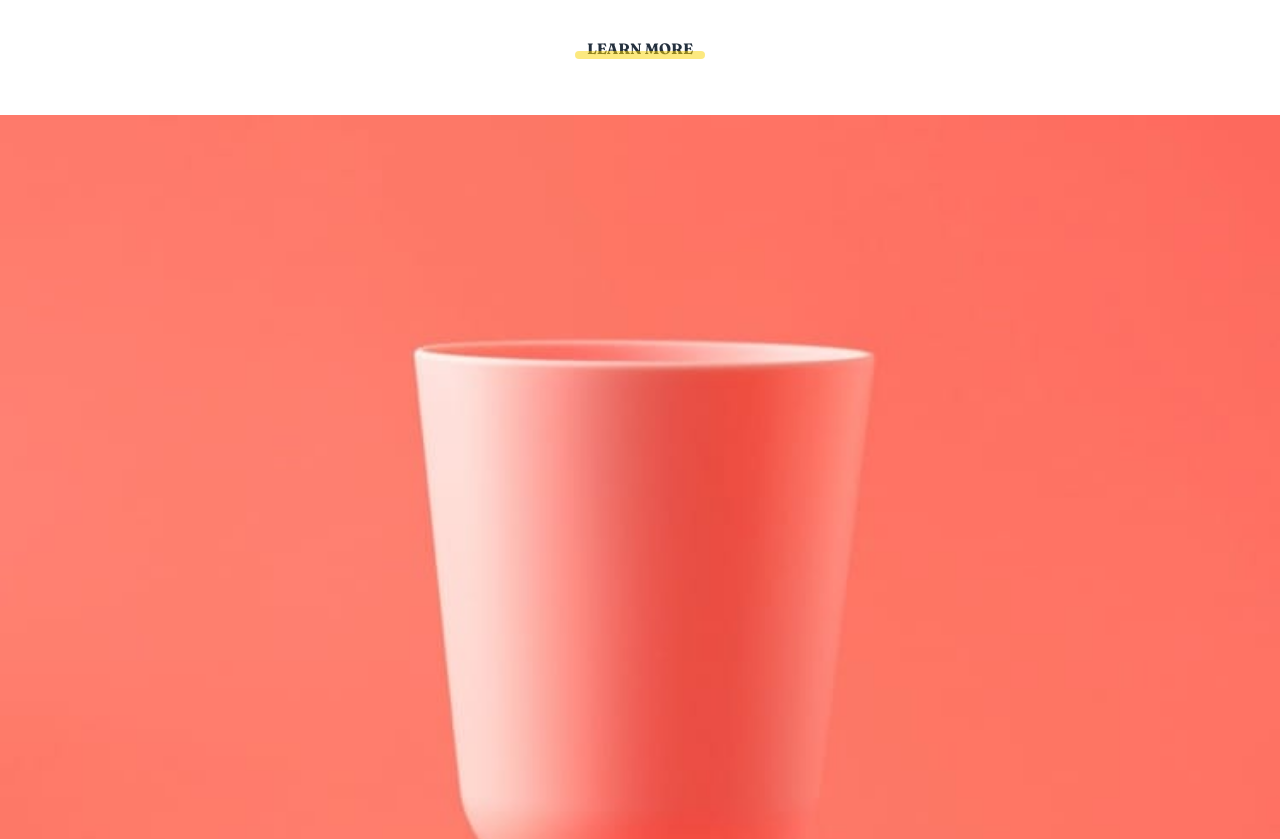
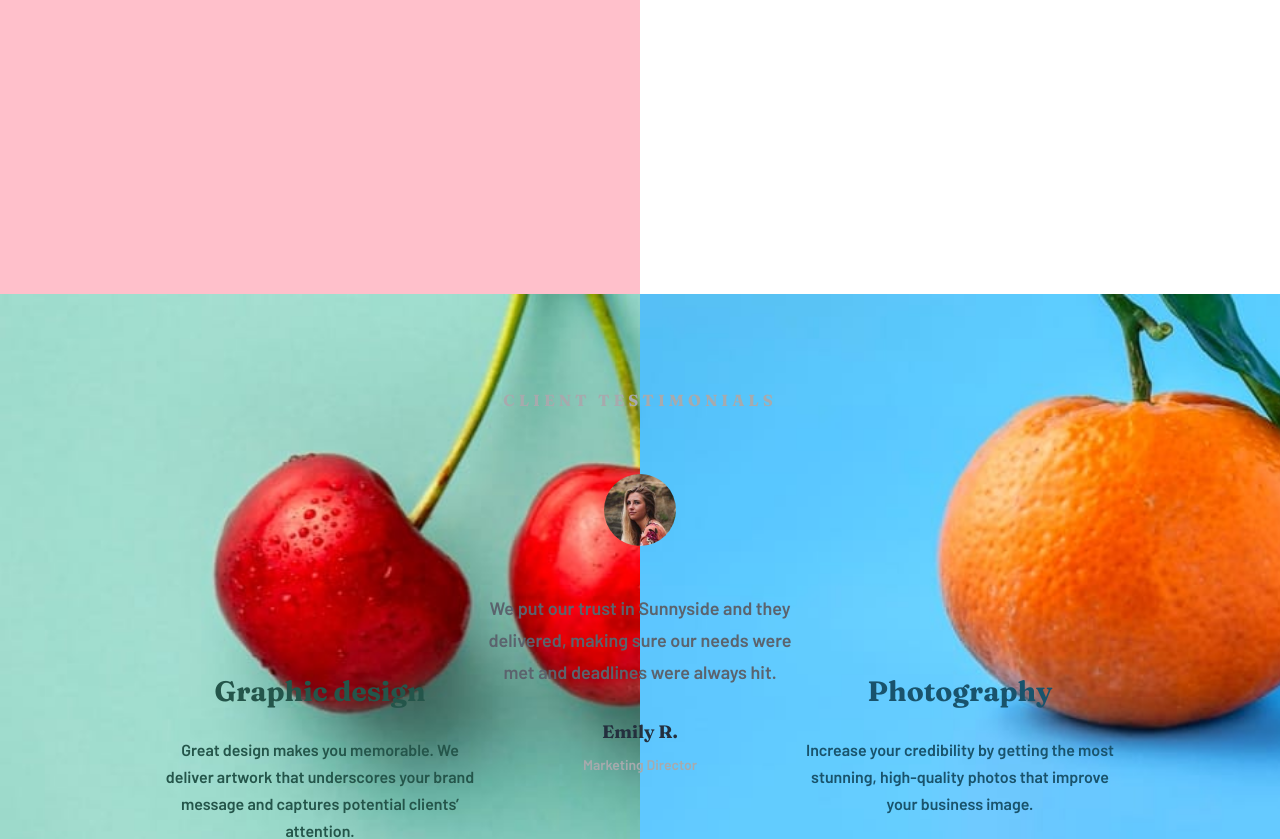
Before and after one commit to ltc870/sunnysideagencylandingpage, a React (Vite) app: page / in a window 1280 px wide. Shown: the part 1870-2709 px from the top of the page. Built offline with nearby package versions, Linux system fonts and the light colour scheme.

Commit message:
added styles to main section of page

```diff
--- a/src/components/Main.module.css
+++ b/src/components/Main.module.css
@@ -118,3 +118,31 @@
     margin: 0 auto;
     padding-top: 2em;
 }
+
+@media (min-width: 800px) {
+    .main {
+        display: grid;
+        grid-template-columns: repeat(2, 50%);
+        grid-template-rows: repeat(3, 50%);
+    }
+
+    .transform {
+        grid-column: 1 / 2;
+        grid-row: 1 / 2;
+    }
+
+    .eggPicture {
+        grid-column: 2 / 3;
+        grid-row: 1 / 2;
+    }
+
+    .graphicDesign {
+        background: url("../images/desktop/image-graphic-design.jpg"), no-repeat;
+        background-size: cover;
+    }
+
+    .photography {
+        background: url("../images/desktop/image-photography.jpg"), no-repeat;
+        background-size: cover;
+    }
+}
```
